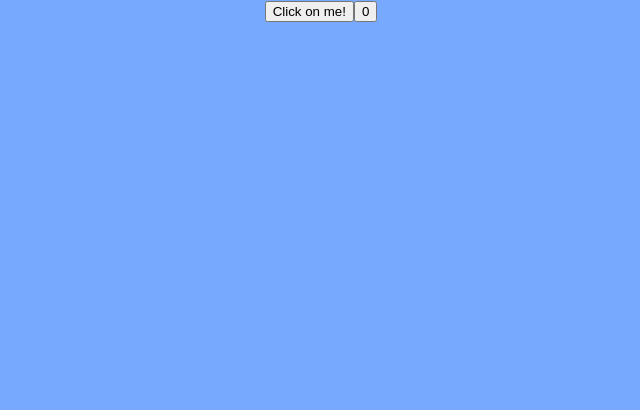
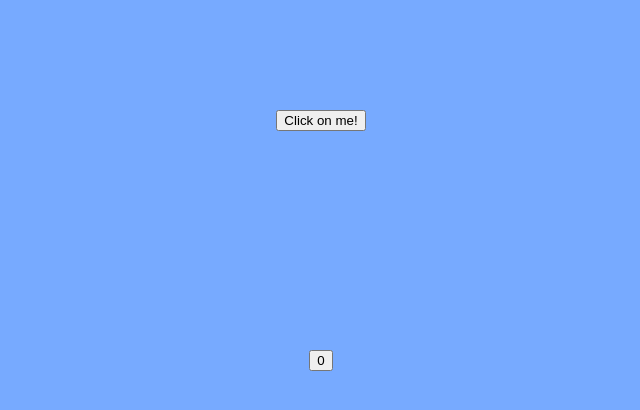
Before and after one commit to wajnurfes/react-pract, a React (Create React App) app: page / in a window 1280 px wide. Shown: the top 410 px of the page, without its empty margins (319-959 px from the left). Built offline with nearby package versions, Linux system fonts and the light colour scheme.

Commit message:
Add ButtonContainer divs

```diff
--- a/src/App.js
+++ b/src/App.js
@@ -27,11 +27,15 @@ class App extends Component {
   render() {
     return(
       <div className="App">
+        <div className="ButtonContainer">
           {(() => {
             if (this.state.toggled) return <button onClick={this.toggle}>Don't click on me.</button>
             else return <button onClick={this.toggle}>Click on me!</button>
           })()}
+        </div>
+        <div className="ButtonContainer">
           <button onClick={this.add}>{this.state.sum}</button>
+          </div>
       </div>
     );
   };
```
